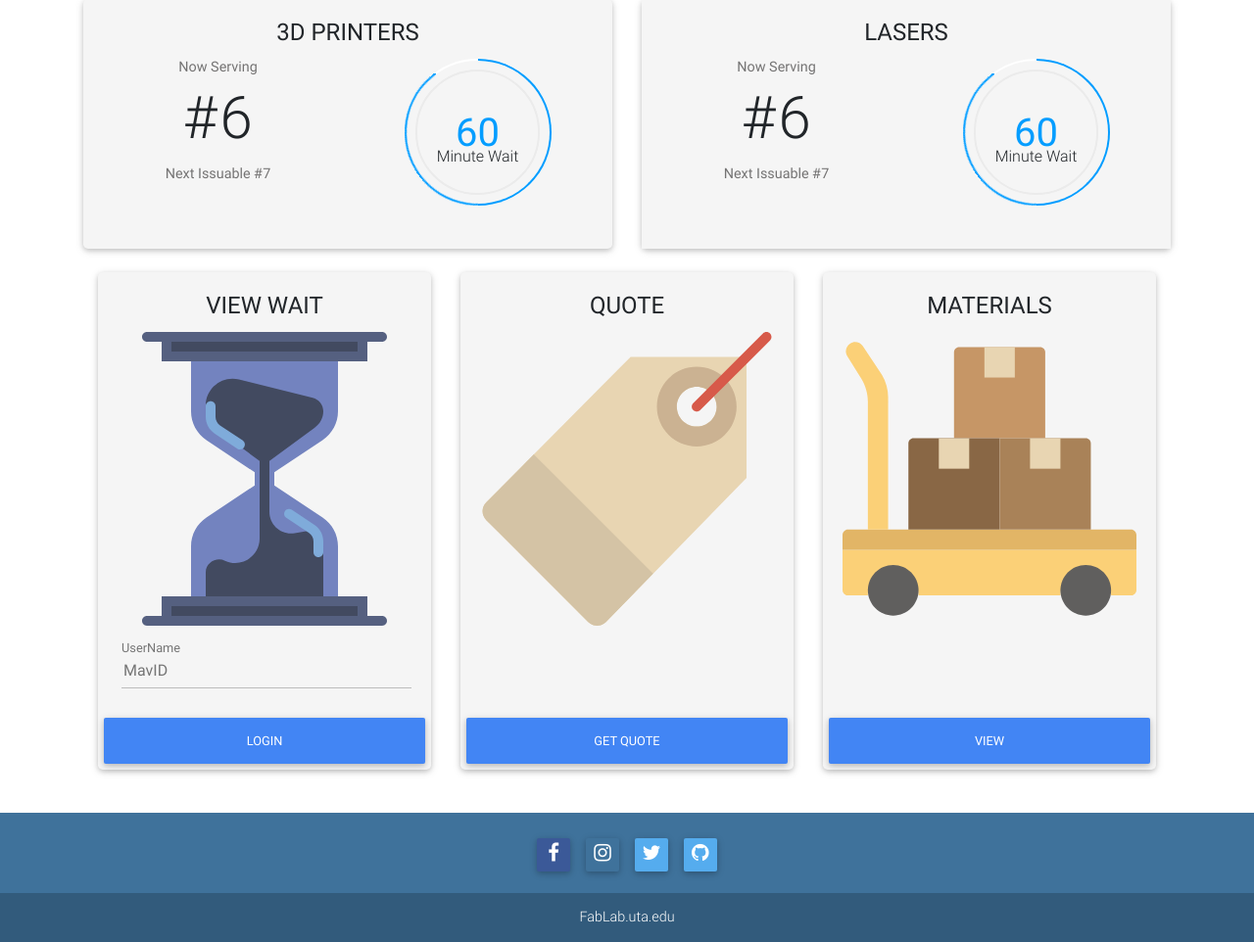
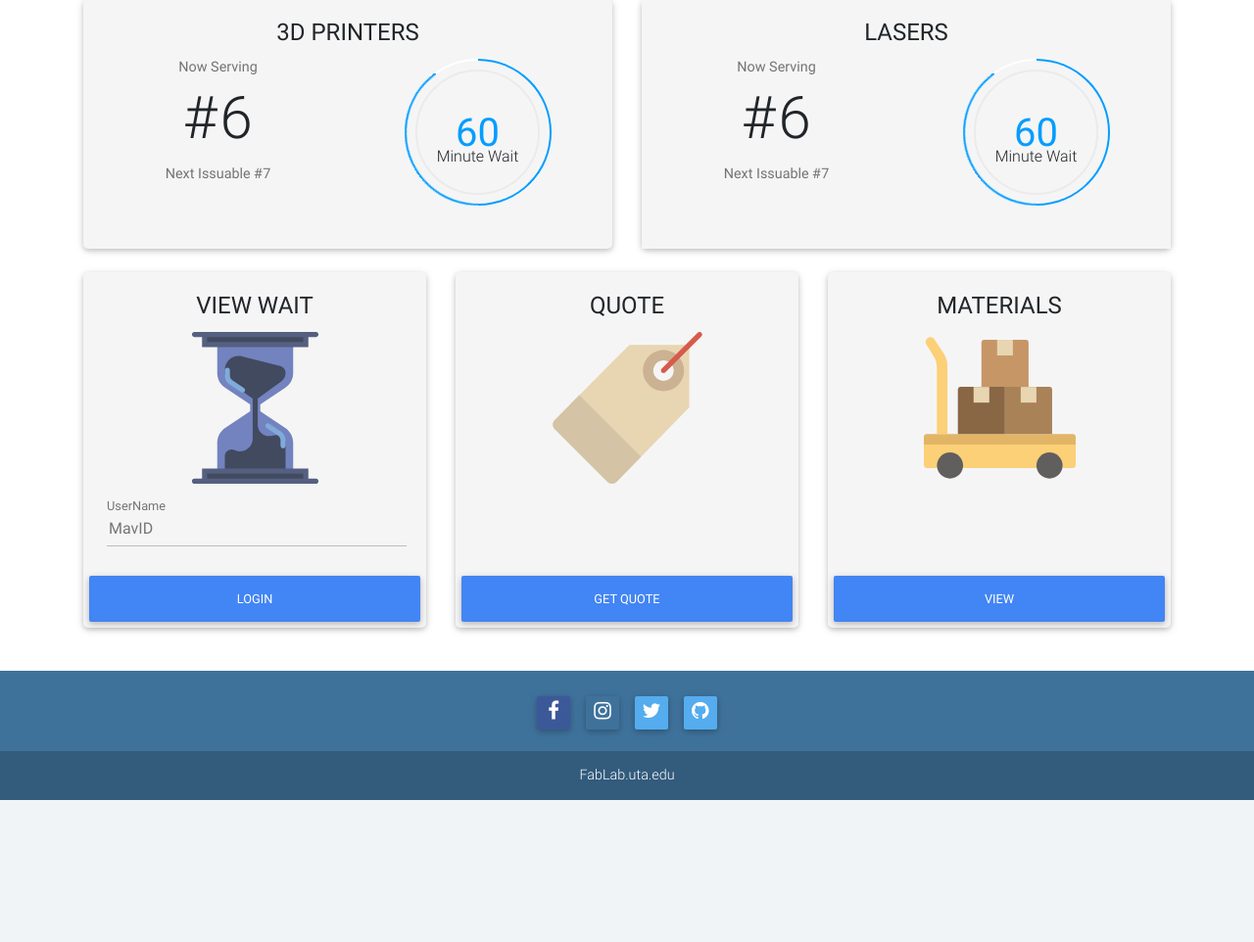
Before and after one commit to nickryan07/FabApp-Waitlist, a PHP site: page / in a window 1280 px wide. Shown: the part 125-1087 px from the top of the page at 98% size. After the commit the page ends 942 px from the top, so only its background shows below. Run offline with PHP 8.4, Linux system fonts and the light colour scheme.

Commit message:
HomePage Image scaling and realignment
Realigned the cards on the homepage and added dynamic scaling to the images.

```diff
--- a/css/style.css
+++ b/css/style.css
@@ -5,3 +5,14 @@
 .d-flex {
     display:flex;
 }
+
+.card-img {
+    width: 50%;
+    height: auto;
+    text-align: center;
+}
+
+.button a:hover {
+    color: white;
+    background-color: white;
+}
--- a/html_components/nav-bar.html
+++ b/html_components/nav-bar.html
@@ -52,7 +52,7 @@
                                 <div class="md-form" style="">
                                     <div class="col-sm-12">
                                         <i class="fa fa-user prefix grey-text"></i>
-                                        <input type="text" id="netID" class="form-control" style="padding: 20px 70px 0px 0px; border-bottom: 1px solid #bdbdbd;">
+                                        <input type="text" id="netID" class="form-control" style="color: black; padding: 20px 70px 0px 0px; border-bottom: 1px solid #bdbdbd;">
                                         <label for="netID" class="control-label" style="padding: 0px 0px 0px 15px; ">NetID</label>
                                     </div>
                                 </div>
@@ -61,13 +61,15 @@
                                     </div>
                                     <div class="col-sm-12">
                                         <i class="fa fa-lock prefix grey-text"></i>
-                                        <input type="password" id="pass" class="form-control" style="padding: 20px 70px 0px 0px;">
+                                        <input type="password" id="pass" class="form-control" style="color: black; padding: 20px 70px 0px 0px;">
                                         <label for="pass" class="control-label" style="padding: 0px 0px 0px 15px;">Password</label>
                                     </div>
                                 </div>
-                                <div class="text-center">
-                                    <a href="quotes_page.html" type="submit" class="btn btn-sm btn-blue" name="signBtn" style="margin-left: 75px">
-                                            Login<i class="fa fa-paper-plane-o"></i></a>
+                                <div class="col-sm-12 login-button text-center">
+                                    <a href="staff_homepage.html" type="submit" class="btn btn-primary" name="signBtn"  style="text-align: center;">
+                                        <div style="color: white">Login<i class="fa fa-paper-plane-o"></i>
+                                        </div>
+                                    </a>
                                 </div>
                                 <div id="forgot-pass">
                                     <!--                                <a href="http://<?php// echo $sv["forgotten"];?>" >Forgot your password?</a>-->
--- a/index.html
+++ b/index.html
@@ -34,9 +34,10 @@
     <header>
         <div id="nav-placeholder"></div>
         <script>
-            $(function () {
+            $(function() {
                 $("#nav-placeholder").load("./html_components/nav-bar.html");
             });
+
         </script>
     </header>
     <!--Main Navigation-->
@@ -45,17 +46,17 @@
     <main class="mt-5">
 
         <!--Main container-->
-        <div class="container">
+        <div class="container content-row">
 
 
             <!--Grid row-->
-            <div class="row">
+            <div class="row d-flex">
 
                 <!--Grid column-->
                 <div class="col-md-6 col-sm-6 mb-4">
 
                     <!-- 3D Printers Status -->
-                    <div class="card text-center grey lighten-4">
+                    <div class="card h-100 text-center grey lighten-4">
                         <div class="card-body card-block">
                             <h4 class="card-title">3D PRINTERS</h4>
                             <div class="row">
@@ -93,7 +94,7 @@
                 <div class="col-md-6 col-sm-5 mb-4">
 
                     <!-- 3D Printers Status -->
-                    <div class="card text-center">
+                    <div class="card h-100 text-center">
                         <div class="card-body card-block grey lighten-4">
                             <h4 class="card-title">LASERS</h4>
                             <div class="row">
@@ -129,16 +130,14 @@
             </div>
             <!--Grid row-->
 
-            <!--Grid row-->
-            <div class="container-fluid content-row">
             <div class="row d-flex">
 
                 <!--Grid column-->
                 <div class="col-lg-4 col-md-4 col-sm-6 mb-4">
-                        <div class="card h-100 grey lighten-4">
-                            <div class="card-body">
+                    <div class="card h-100 grey lighten-4" style="text-align: center">
+                        <div class="card-body card-block">
                             <h4 class="card-title text-center">VIEW WAIT</h4>
-                                <img class="img" src="./images/wait.svg" alt="Card image cap">
+                            <img class="img-fluid card-img" src="./images/wait.svg" alt="Card image cap">
                         </div>
 
                         <div class="md-form ml-4 mt-2 mr-4">
@@ -154,10 +153,10 @@
 
                 <!--Grid column-->
                 <div class="col-lg-4 col-md-4 col-sm-6 mb-4">
-                        <div class="card h-100 grey lighten-4">
-                            <div class="card-body">
+                    <div class="card h-100 grey lighten-4" style="text-align: center">
+                        <div class="card-body card-block">
                             <h4 class="card-title text-center">QUOTE</h4>
-                                <img class="img-fluid" src="./images/price-tag.svg" alt="Card image cap">
+                            <img class="img-fluid card-img" src="./images/price-tag.svg" alt="Card image cap">
                         </div>
                         <a href="quotes_page.html" class="btn btn-primary">Get Quote</a>
                     </div>
@@ -168,22 +167,18 @@
 
                 <!--Grid column-->
                 <div class="col-lg-4 col-md-4 col-sm-6 mb-4">
-                        <div class="card h-100 grey lighten-4">
-                            <div class="card-body">
+                    <div class="card h-100 grey lighten-4" style="text-align: center">
+                        <div class="card-body card-block">
                             <h4 class="card-title text-center">MATERIALS</h4>
-                                <img class="img-fluid" src="./images/items.svg" alt="Card image cap">
+                            <img class="img-fluid card-img" src="./images/items.svg" alt="Card image cap">
                         </div>
                         <a href="#" class="btn btn-primary">View</a>
                     </div>
                 </div>
             <!--Grid column-->
-
+            </div>
         </div>
         <!--Grid row-->
-            </div>
-            <!--Fluid container row-->
-        </div>
-        <!--Main container-->
 
     </main>
     <!--Main layout-->
@@ -192,9 +187,10 @@
     <footer>
         <div id="footer-placeholder"></div>
         <script>
-            $(function () {
+            $(function() {
                 $("#footer-placeholder").load("./html_components/footer.html");
             });
+
         </script>
     </footer>
     <!--Footer-->
```
Lines whose indentation alone changed are shown as unchanged.
